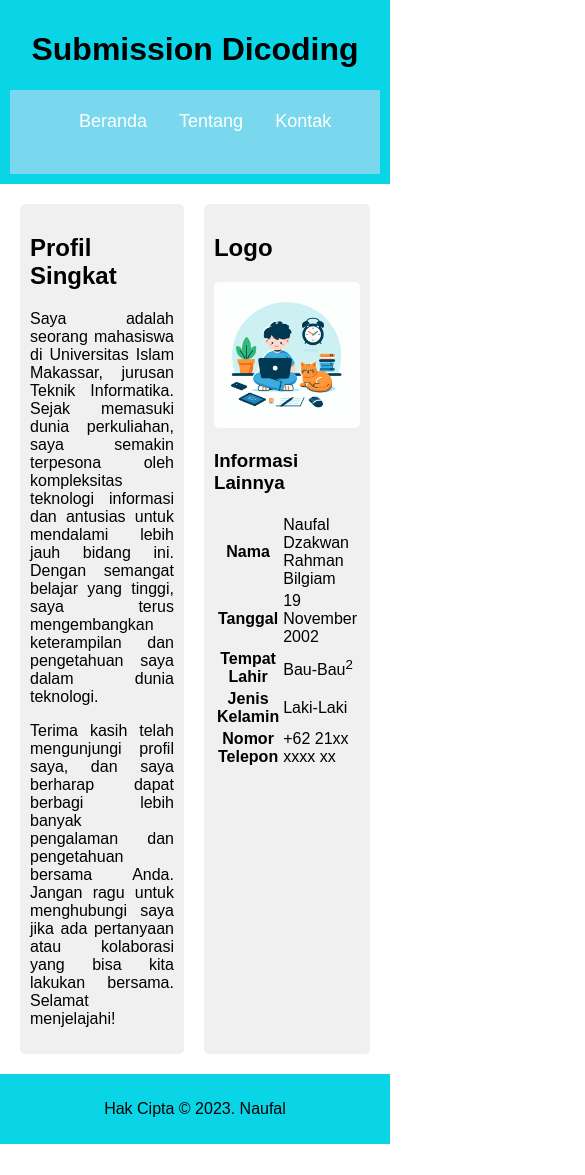
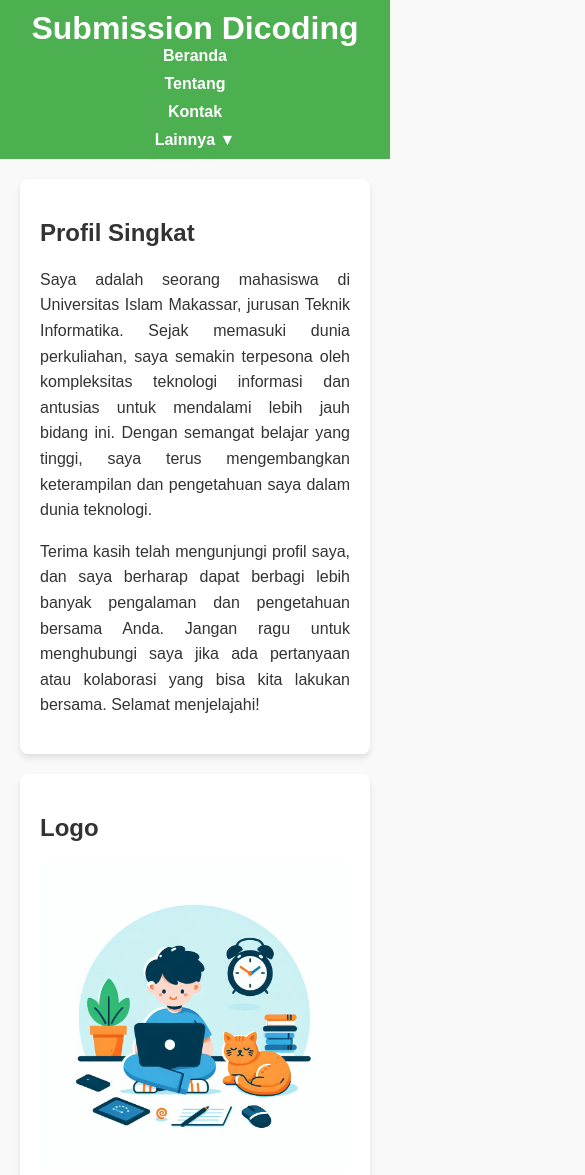
Before and after one commit to Naufal1119/submisi-fc-belajar-dasar-pemrograman-web-dicoding, a plain HTML site: page index.html in a window 390 px wide. Shown: the top 1175 px of the page, 585 px wide, since content can reach past the window. Before the commit the page ends 1144 px from the top, so only its background shows below. Drawn offline with Linux system fonts and the light colour scheme; a script that the page names is missing.

Commit message:
Update style.css
Menambahkan media query agar menjadi responsif

```diff
--- a/css/style.css
+++ b/css/style.css
@@ -1,44 +1,81 @@
 body {
-    font-family: Arial, sans-serif;
+    font-family: 'Arial', sans-serif;
     margin: 0;
     padding: 0;
     box-sizing: border-box;
     display: flex;
     flex-direction: column;
     min-height: 100vh;
+    background-color: #f9f9f9;
+    color: #333;
 }
 
-header, footer {
-    background-color: #09d5e7;
-    color: #000000;
-    padding: 10px;
+header {
+    background-color: #4CAF50;
+    color: white;
+    padding: 10px 20px;
     text-align: center;
-    display: inline;
 }
+
+.jumbotron h1 {
+    margin: 0;
+    font-size: 2rem;
+}
+
 nav ul {
-    padding-inline: 4rem;
     display: flex;
-    gap: 2rem;
-  }
-  nav li {
-    list-style-type: none;
-  }
-  nav {
-    background-color: #79d8ee;
-    padding: 5px;
-    position: sticky;
-    top: 0;
- }
- nav a {
-    font-size: 18px;
-    font-weight: 400;
+    justify-content: center;
+    gap: 1.5rem;
+    list-style: none;
+    margin: 0;
+    padding: 0;
+}
+
+nav a {
     text-decoration: none;
     color: white;
+    font-size: 1rem;
+    font-weight: bold;
+    transition: color 0.3s ease;
 }
-li:hover a {
 
-    color: black;
+nav a:hover {
+    color: #ffeb3b;
 }
+
+.dropdown {
+    position: relative;
+}
+
+.dropdown-content {
+    display: none;
+    position: absolute;
+    top: 100%;
+    left: 0;
+    background-color: #fff;
+    box-shadow: 0px 8px 16px rgba(0, 0, 0, 0.2);
+    z-index: 1;
+    list-style: none;
+    padding: 0;
+    margin: 0;
+}
+
+.dropdown-content li {
+    width: 100%;
+}
+
+.dropdown-content a {
+    display: block;
+    padding: 10px 15px;
+    color: #333;
+    text-decoration: none;
+    transition: background-color 0.3s ease;
+}
+
+.dropdown-content a:hover {
+    background-color: #f1f1f1;
+}
+
 main {
     flex: 1;
     display: flex;
@@ -48,23 +85,66 @@ main {
 
 article {
     flex: 2;
-    background-color: #f0f0f0;
-    padding: 10px;
-    border-radius: 5px;
+    background-color: #ffffff;
+    padding: 20px;
+    border-radius: 8px;
+    box-shadow: 0px 4px 6px rgba(0, 0, 0, 0.1);
     margin-right: 20px;
 }
-article p{
+
+article p {
     text-align: justify;
+    line-height: 1.6;
 }
+
 aside {
     flex: 1;
-    background-color: #f0f0f0;
-    padding: 10px;
-    border-radius: 5px;
+    background-color: #ffffff;
+    padding: 20px;
+    border-radius: 8px;
+    box-shadow: 0px 4px 6px rgba(0, 0, 0, 0.1);
 }
 
 img {
     max-width: 100%;
     height: auto;
-    border-radius: 5px;
+    border-radius: 8px;
+    margin-bottom: 15px;
 }
+
+table {
+    width: 100%;
+    border-collapse: collapse;
+}
+
+table th, table td {
+    padding: 10px;
+    border: 1px solid #ddd;
+    text-align: left;
+}
+
+footer {
+    background-color: #4CAF50;
+    color: white;
+    text-align: center;
+    padding: 10px;
+    font-size: 0.9rem;
+}
+
+/* Desain Responsif */
+@media (max-width: 768px) {
+    nav ul {
+        flex-direction: column;
+        align-items: center;
+        gap: 10px;
+    }
+
+    main {
+        flex-direction: column;
+    }
+
+    article {
+        margin-right: 0;
+        margin-bottom: 20px;
+    }
+}
```
